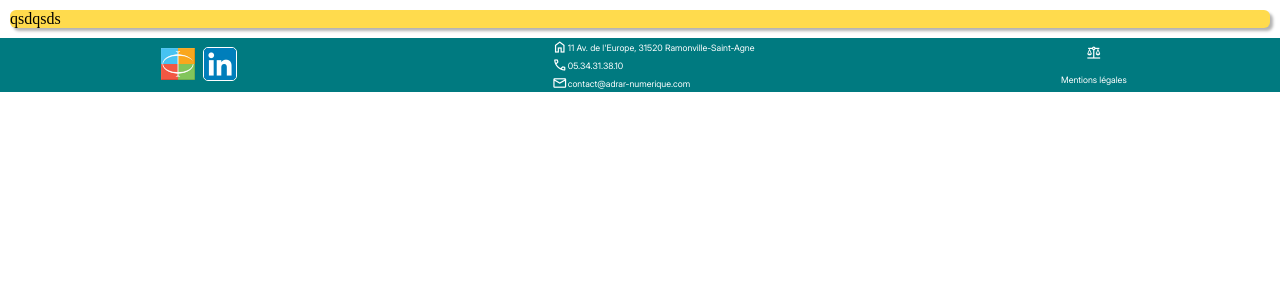
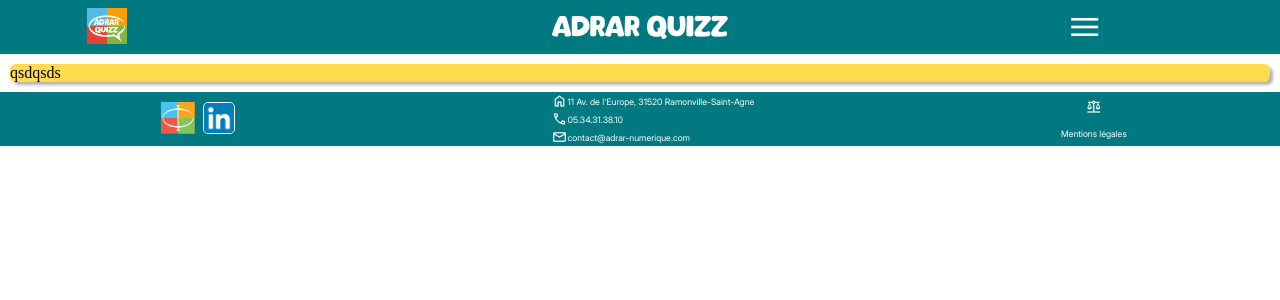
Before and after one commit to PascalVQR/quizz, a PHP site: page /php/ in a window 1280 px wide. Shown: the top 300 px of the page. Run offline with PHP 8.4, Linux system fonts and the light colour scheme.

Commit message:
Ajout header & .htaccess

```diff
--- a/css/style.css
+++ b/css/style.css
@@ -16,8 +16,44 @@ html, body {
     margin: 0px;
 }
 
+footer, header {
+    background-color: var(--teal);
+    font-family: Stopbuck;
+    height: 54px;
+}
+
+header {
+    display: grid;
+    grid-template-columns: 1fr 4fr 1fr;
+    align-items: center;
+    color: white;
+    img {
+        height: 36px;
+        width: auto;
+    }
+    span {
+        display: flex;
+        justify-content: center;
+        align-items: center;
+    }
+}
+
+.site-title {
+    text-align: center;
+    font-size: 28px;
+    text-decoration: none;
+    color: white;
+}
+
+.burger-icon {
+    font-size: 36px !important;
+}
+
+.burger-icon:hover {
+    cursor: pointer;
+}
+
 footer {
-    background-color: var(--teal);
     font-family: Inter;
     height: 54px;
     display: flex;
@@ -32,6 +68,7 @@ footer {
         width: auto;
     }
     a + a img{
+        box-sizing: border-box;
         border: solid 1px white;
         border-radius: 5px;
     }
@@ -66,6 +103,10 @@ footer {
 
 button {
     background-color: var(--blue);
+    a:link, a:visited, a:hover, a:active {
+        color: black;
+        text-decoration: none;
+    }
 }
 
 button:hover {
@@ -86,3 +127,7 @@ button:disabled {
     background-color: var(--yellow);
     margin: 10px;
 }
+
+a:link, a:visited, a:hover, a:active {
+    text-decoration: none;
+}
--- a/views/header_view.php
+++ b/views/header_view.php
@@ -8,5 +8,10 @@
     <title>Document</title>
 </head>
 <body>
+    <header>
+        <span><a href="/php/quizz/"><img src="./assets/img/adrar_quizz.png" alt="Logo Adrar Quizz"></a></span>
+        <span><a href="/php/quizz/" class="site-title">ADRAR QUIZZ</a></span>
+        <span class="material-symbols-outlined burger-icon">menu</span>
 
+    </header>
     <div class="base-box ">qsdqsds</div>
```
Also changed, not shown: .htaccess (added), assets/img/adrar_quizz.png (added).
